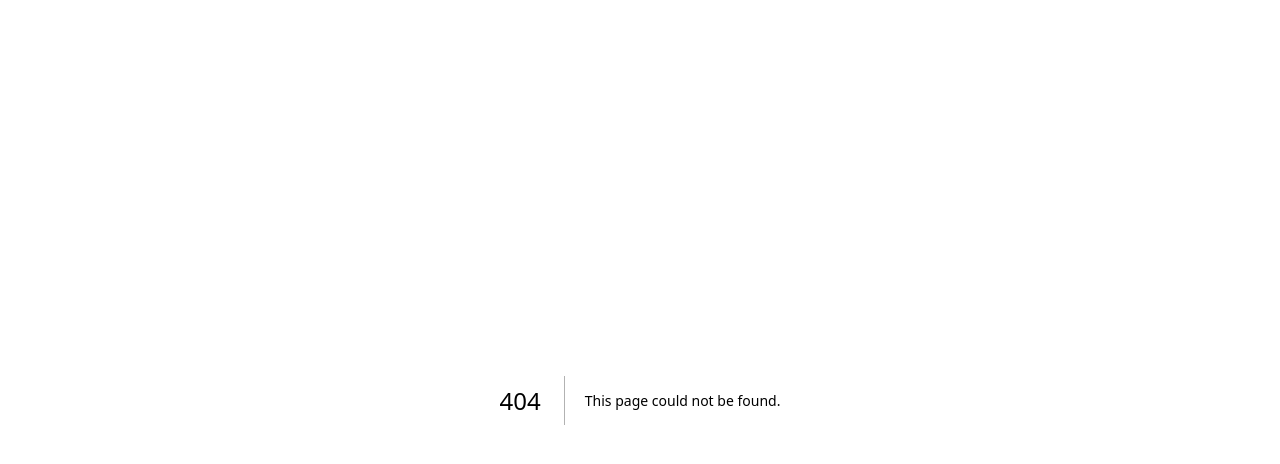
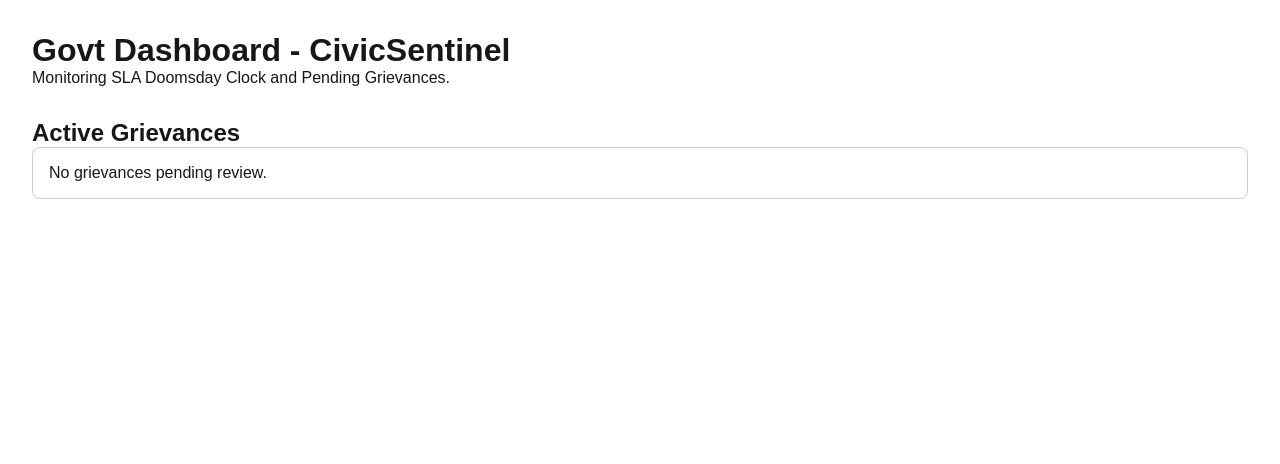
Before and after one commit to flyme2mars/civic-sentinel, a Next.js app: page /dashboard in a window 1280 px wide. Before the commit this address had no page. Shown: the top 464 px of the page. Built offline with nearby package versions, Linux system fonts and the light colour scheme.

Commit message:
feat: Initial dashboard page

```diff
--- /dev/null
+++ b/src/app/(govt)/dashboard/page.tsx
@@ -0,0 +1,17 @@
+import React from 'react';
+
+export default function GovtDashboard() {
+  return (
+    <main style={{ padding: '2rem' }}>
+      <h1>Govt Dashboard - CivicSentinel</h1>
+      <p>Monitoring SLA Doomsday Clock and Pending Grievances.</p>
+
+      <section style={{ marginTop: '2rem' }}>
+        <h2>Active Grievances</h2>
+        <div style={{ border: '1px solid #ccc', padding: '1rem', borderRadius: '8px' }}>
+          <p>No grievances pending review.</p>
+        </div>
+      </section>
+    </main>
+  );
+}
```
